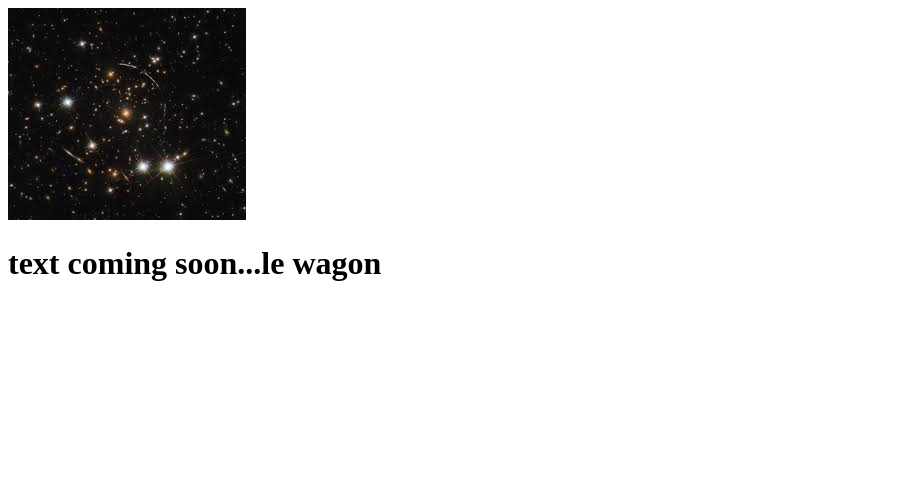
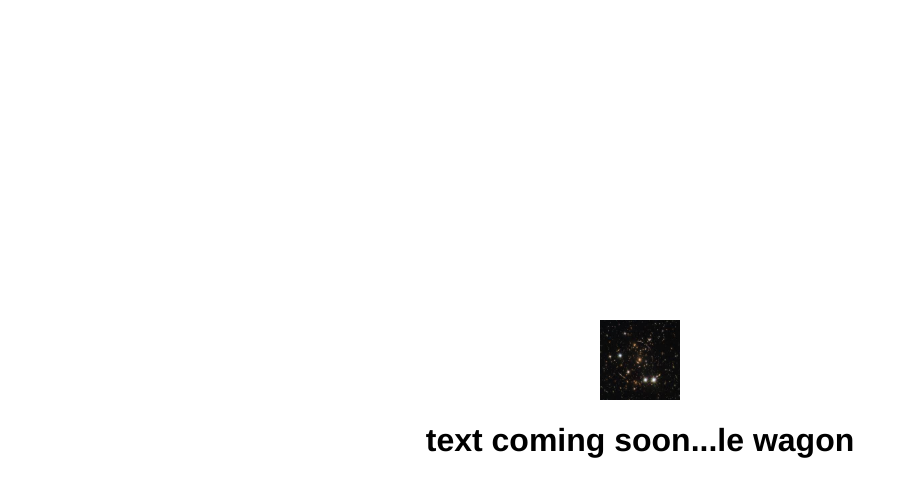
Before and after one commit to mathieu-valery/git-101, a plain HTML site: page index.html in a window 1280 px wide. Shown: the whole page, without its empty margins (0-908 px from the left). Drawn offline with Linux system fonts and the light colour scheme.

Commit message:
Centered text and image

```diff
--- a/index.html
+++ b/index.html
@@ -1,11 +1,15 @@
 <!DOCTYPE html>
 <html>
 <head>
+	<link rel="stylesheet" type="text/css" href="style.css">
 	<title></title>
 </head>
 
 <body>
-	<img src="Unknown-1.jpeg">
- 	<h1>text coming soon...le wagon</h1>
+	<div id="container">
+		<img src="Unknown-1.jpeg" id="logo">
+	 	<h1>text coming soon...le wagon</h1>
+	</div>
+
 </body>
 </html>
--- /dev/null
+++ b/style.css
@@ -0,0 +1,18 @@
+body {
+	margin: 0;
+	font-family: Helvetica;
+}
+
+#logo {
+	height: 80px;
+	width: 80px;
+}
+
+
+#container {
+	display: flex;
+	align-items: center;
+	justify-content: center;
+	height: 100vh;
+	flex-direction: column;
+}
```
